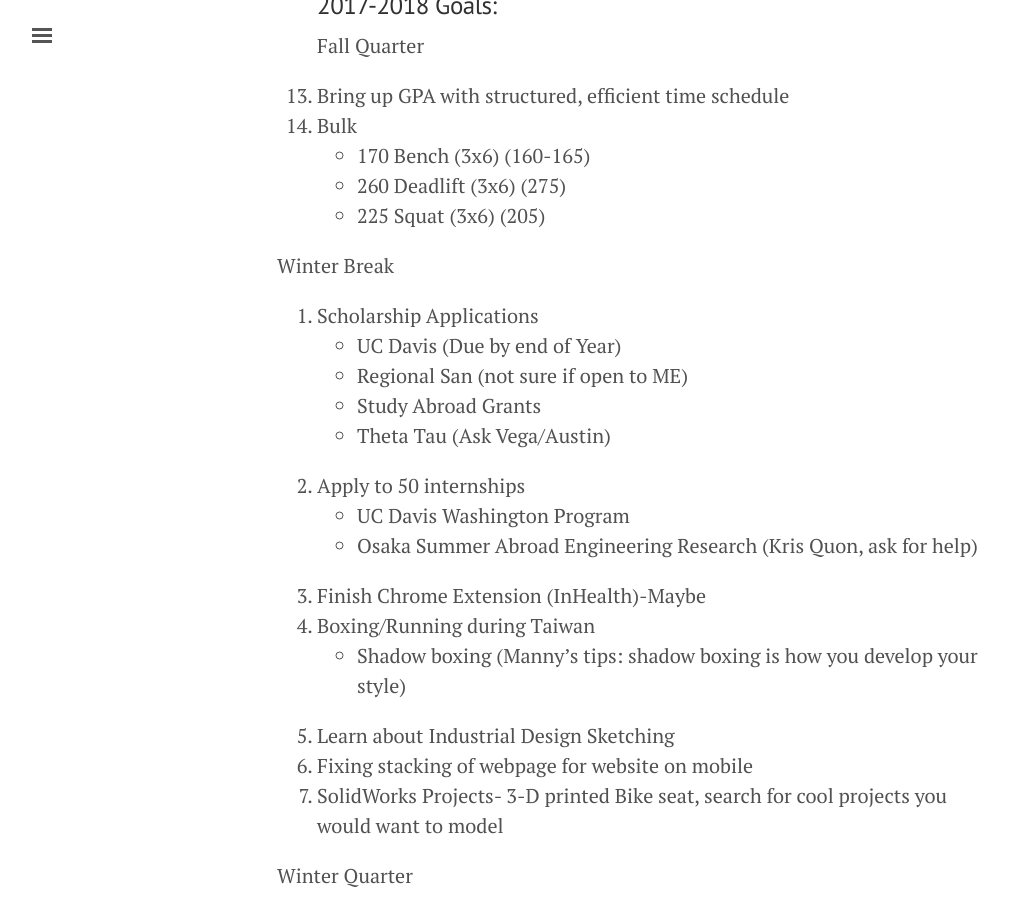
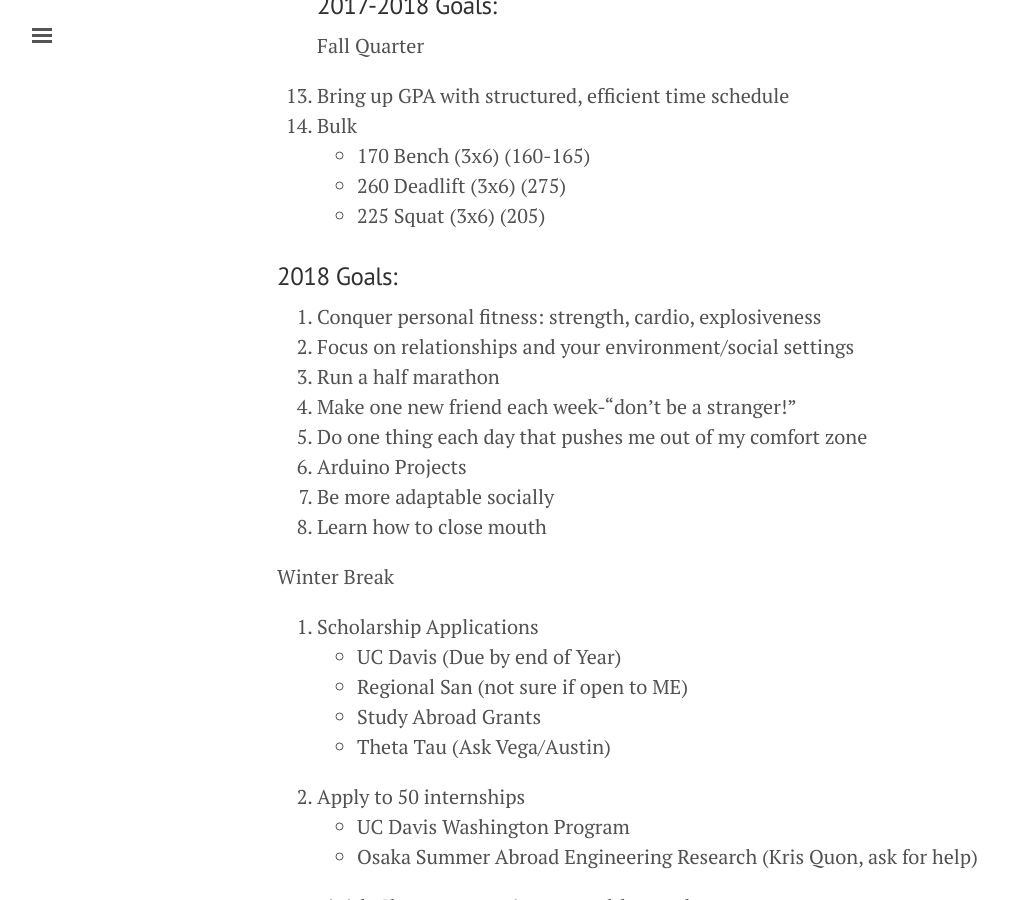
Before and after one commit to bjchia/bjchia.github.io, a Jekyll site: the page built from goals.md, in a window 1280 px wide and 900 px high, scrolled down 860 px. Shown: the whole window, without its empty margins (3-1012 px from the left). Built offline with Jekyll 4.4.1, drawn with Linux system fonts in a browser that asks for light colours.

Commit message:
updated stuff

```diff
--- a/goals.md
+++ b/goals.md
@@ -32,6 +32,18 @@ Fall Quarter
     - 260 Deadlift (3x6) (275)
     - 225 Squat (3x6) (205)
 
+### 2018 Goals:
+
+1. Conquer personal fitness: strength, cardio, explosiveness
+2. Focus on relationships and your environment/social settings
+3. Run a half marathon
+4. Make one new friend each week-“don’t be a stranger!”
+5. Do one thing each day that pushes me out of my comfort zone
+6. Arduino Projects
+7. Be more adaptable socially
+8. Learn how to close mouth
+
+
 
 Winter Break
 1. Scholarship Applications
```
Also changed, not shown: motivation.md (+4 -0 lines), notetoself.md (+7 -2 lines), philosophies.md (+12 -0 lines), projects.md (+7 -0 lines), 1 other file.
